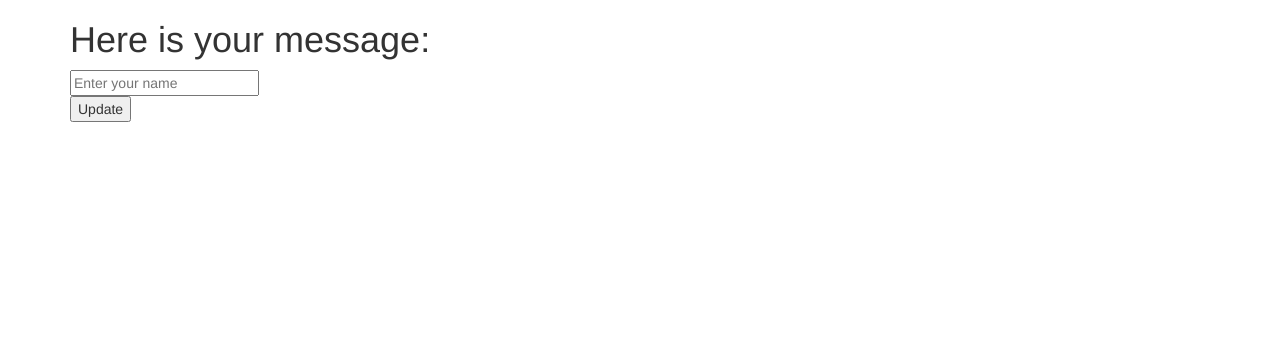
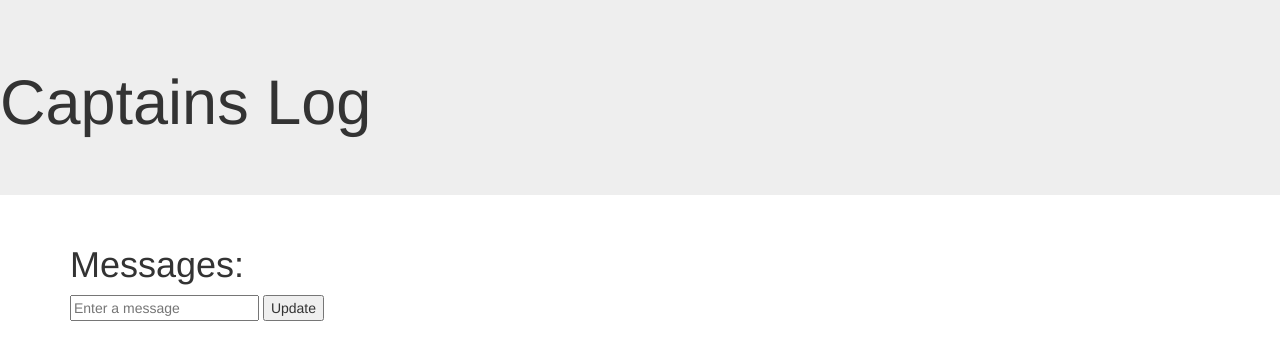
Before and after one commit to paulstafki/peer_angular_1, a website: page client/views/index.html in a window 1280 px wide. Drawn offline with Linux system fonts and the light colour scheme; files that its build step writes are made by us from their sources; files whose address does not match are found by name.

Commit message:
Attempts at styling failed

```diff
--- a/client/scripts/app.js
+++ b/client/scripts/app.js
@@ -4,7 +4,7 @@ myApp.controller("WelcomeController", ['$scope', '$http', function($scope, $http
     $scope.note = {};
     $scope.notes = [];
 
-    $scope.heading = "Here is your message: ";
+    $scope.heading = "Messages: ";
 
     $scope.getData = function(){
         //GET
--- a/client/views/index.html
+++ b/client/views/index.html
@@ -2,27 +2,29 @@
 <html ng-app="myApp">
 <head lang="eng">
     <meta charset="UTF-8">
-    <title>No idea what this is called yet</title>
+    <title>Peer Angular 1</title>
     <link rel="stylesheet" href="/vendors/bootstrap/dist/css/bootstrap.min.css">
     <link rel="stylesheet" href="/assets/styles/style.min.css">
 </head>
 <body>
 <div>
+    <div class="jumbotron" class="well">
+        <h1>Captains Log</h1>
+    </div>
 
 
-    <div class="container" ng-controller="WelcomeController">
+    <div class="container" class="well" ng-controller="WelcomeController">
 
         <div>
             <h1>{{heading + message}}</h1>
-            <input ng-model="note.message" type="text" placeholder="Enter your name">
+            <input ng-model="note.message" type="text" placeholder="Enter a message">
+            <button ng-click="updateMessage(note)">Update</button>
         </div>
 
-        <button ng-click="updateMessage(note)">Update</button>
-        <ul>
-            <li ng-repeat="note in notes | filter:test | orderBy:'message'">{{note.message}}</li>
-        </ul>
+        <div class="col-md-3" class=col-sm-1">
+            <p ng-repeat="note in notes | filter:test | orderBy:'message'">{{note.message}}</p>
+        </div>
     </div>
-
 
 <script type="text/javascript" src="/vendors/angular/angular.min.js"></script>
 <script type="text/javascript" src="/assets/scripts/app.min.js"></script>
--- a/server/public/assets/styles/style.min.css
+++ b/server/public/assets/styles/style.min.css
@@ -1 +1 @@
-/*! peer_angular_1 2015-08-13 */
+/*! peer_angular_1 2015-08-14 */
```
Also changed, not shown: server/public/assets/views/index.html (+10 -8 lines), server/public/assets/scripts/app.min.js.
